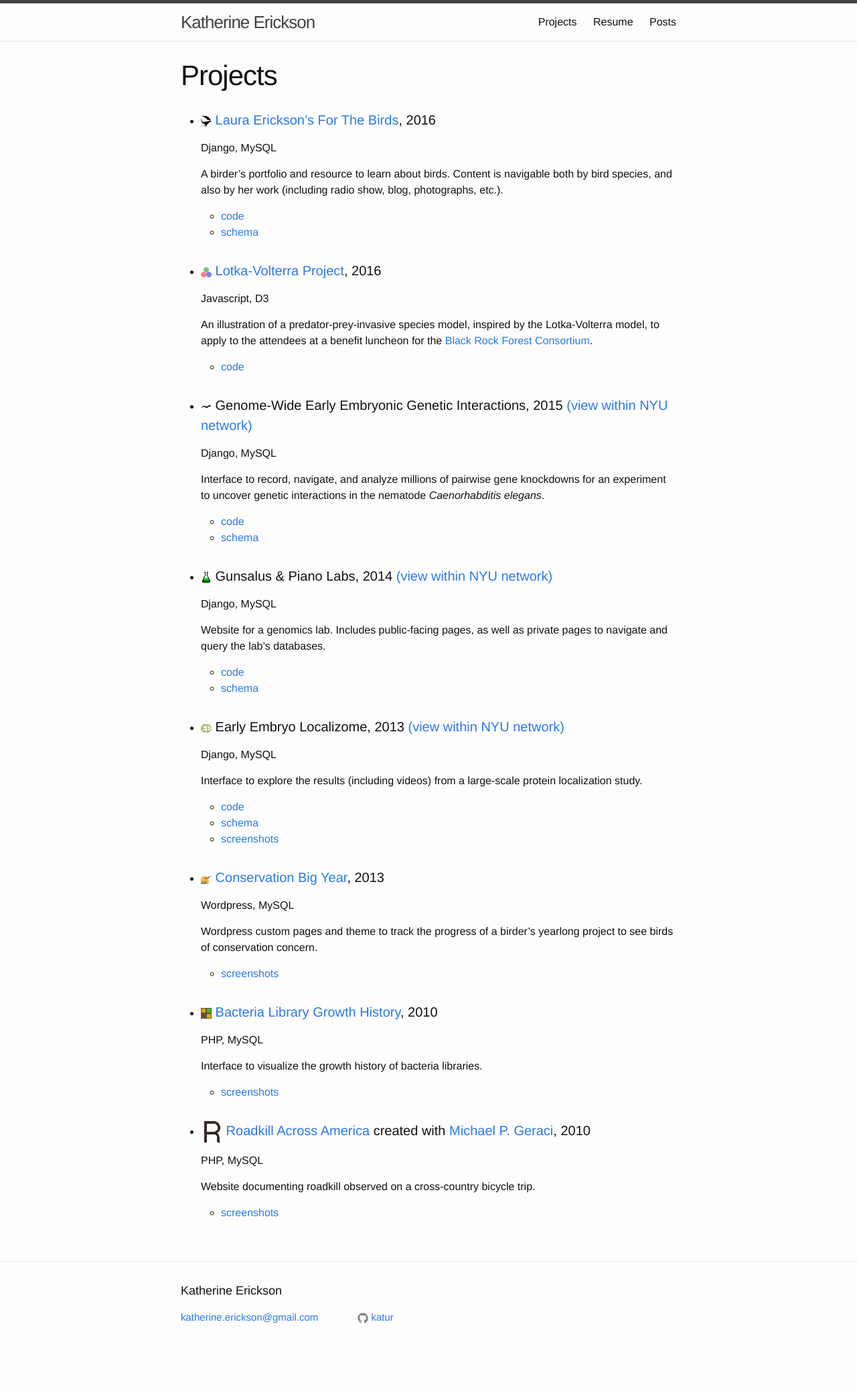
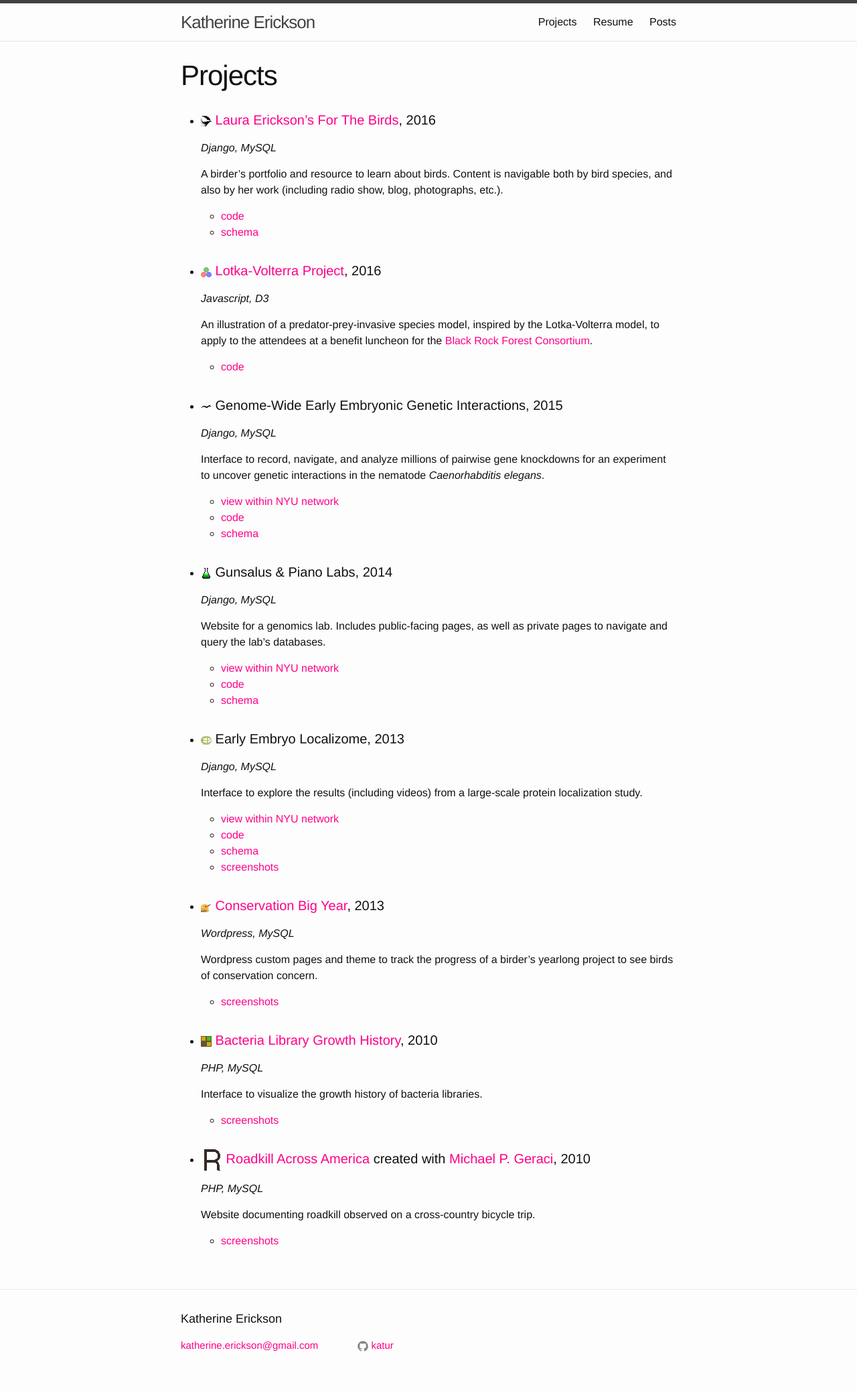
Before and after one commit to katur/katherineerickson, a Jekyll site: the page built from projects.md, in a window 1280 px wide. Shown: the whole page at 67% size. Built offline with Jekyll 4.4.1, drawn with Linux system fonts in a browser that asks for light colours; before the commit the page ends 2038 px from its top, so only the background shows below that.

Commit message:
Update link colors

```diff
--- a/_sass/_base.scss
+++ b/_sass/_base.scss
@@ -91,16 +91,11 @@ h1, h2, h3, h4, h5, h6 {
  * Links
  */
 a {
-    color: $brand-color;
+    color: $link-color;
     text-decoration: none;
 
-    &:visited {
-        color: darken($brand-color, 15%);
-    }
-
     &:hover {
-        color: $text-color;
-        text-decoration: underline;
+        color: $link-hover-color;
     }
 }
 
--- a/css/main.scss
+++ b/css/main.scss
@@ -4,8 +4,12 @@
 @charset "utf-8";
 
 
+// Our variables
 
-// Our variables
+$pink: #ff0088;
+$orange: #ff9900;
+$brown: #d18d62;
+
 $base-font-family: "Helvetica Neue", Helvetica, Arial, sans-serif;
 $base-font-size:   16px;
 $base-font-weight: 400;
@@ -16,7 +20,10 @@ $spacing-unit:     30px;
 
 $text-color:       #111;
 $background-color: #fdfdfd;
-$brand-color:      #2a7ae2;
+// $brand-color:   #2a7ae2;
+
+$link-color: $pink;
+$link-hover-color: $orange;
 
 $grey-color:       #828282;
 $grey-color-light: lighten($grey-color, 40%);
--- a/projects.md
+++ b/projects.md
@@ -8,7 +8,7 @@ order: 0
 
 - #### ![chickadee icon](/images/favicons/chickadee.ico) [Laura Erickson's For The Birds](http://www.lauraerickson.com), 2016
 
-  Django, MySQL
+  *Django, MySQL*
 
   A birder's portfolio and resource to learn about birds. Content is navigable
   both by bird species, and also by her work
@@ -20,7 +20,7 @@ order: 0
 
 - #### ![lotkavolterra icon](/images/favicons/lotkavolterra.ico) [Lotka-Volterra Project](http://lotkavolterra.katherineerickson.com), 2016
 
-  Javascript, D3
+  *Javascript, D3*
 
   An illustration of a predator-prey-invasive species model, inspired by the
   Lotka-Volterra model, to apply to the attendees at a benefit luncheon for the
@@ -29,36 +29,39 @@ order: 0
   - [code](http://github.com/katur/lotkavolterra)
 
 
-- #### ![C. elegans icon](/images/favicons/elegans.ico) Genome-Wide Early Embryonic Genetic Interactions, 2015 [(view within NYU network)](http://eegi.bio.nyu.edu)
+- #### ![C. elegans icon](/images/favicons/elegans.ico) Genome-Wide Early Embryonic Genetic Interactions, 2015
 
-  Django, MySQL
+  *Django, MySQL*
 
   Interface to record, navigate, and analyze millions of pairwise gene
   knockdowns for an experiment to uncover genetic interactions in the
   nematode *Caenorhabditis elegans*.
 
+  - [view within NYU network](http://eegi.bio.nyu.edu)
   - [code](http://github.com/katur/eegi)
   - [schema](https://www.lucidchart.com/documents/view/18217c4a-69c6-44f8-bf4f-0acf15e28973)
 
 
-- #### ![Erlenmeyer flask icon](/images/favicons/erlenmeyer.ico) Gunsalus &amp; Piano Labs, 2014 [(view within NYU network)](http://gunsaluspiano.bio.nyu.edu)
+- #### ![Erlenmeyer flask icon](/images/favicons/erlenmeyer.ico) Gunsalus &amp; Piano Labs, 2014
 
-  Django, MySQL
+  *Django, MySQL*
 
   Website for a genomics lab. Includes public-facing pages, as well as private
   pages to navigate and query the lab's databases.
 
+  - [view within NYU network](http://gunsaluspiano.bio.nyu.edu)
   - [code](http://github.com/katur/gunsiano)
   - [schema](https://www.lucidchart.com/documents/view/149b1a73-c8c0-46cf-bc42-2841b784b69a)
 
 
-- #### ![localizome project icon](/images/favicons/localizome.ico) Early Embryo Localizome, 2013 [(view within NYU network)](http://eelocalizome.bio.nyu.edu)
+- #### ![localizome project icon](/images/favicons/localizome.ico) Early Embryo Localizome, 2013
 
-  Django, MySQL
+  *Django, MySQL*
 
   Interface to explore the results (including videos) from a large-scale
   protein localization study.
 
+  - [view within NYU network](http://eelocalizome.bio.nyu.edu)
   - [code](http://github.com/katur/localizome)
   - [schema](https://www.lucidchart.com/documents/view/7b1804c6-01fd-47b8-b79d-db626749afdc)
   - [screenshots](/screenshots.html#localizome)
@@ -66,7 +69,7 @@ order: 0
 
 - #### ![prothonotary warbler icon](/images/favicons/prothonotary.ico) [Conservation Big Year](http://www.conservationbigyear.com), 2013
 
-  Wordpress, MySQL
+  *Wordpress, MySQL*
 
   Wordpress custom pages and theme to track the progress of a
   birder's yearlong project to see birds of conservation concern.
@@ -76,7 +79,7 @@ order: 0
 
 - #### ![bacteria growth history icon](/images/favicons/bacteria.ico) [Bacteria Library Growth History](http://lab.katherineerickson.com), 2010
 
-  PHP, MySQL
+  *PHP, MySQL*
 
   Interface to visualize the growth history of bacteria libraries.
 
@@ -85,7 +88,7 @@ order: 0
 
 - #### ![roadkill site icon](/images/favicons/roadkill.ico) [Roadkill Across America](http://roadkill.michaelgeraci.com/) created with [Michael P. Geraci](http://michaelgeraci.com), 2010
 
-  PHP, MySQL
+  *PHP, MySQL*
 
   Website documenting roadkill observed on a cross-country
   bicycle trip.
```
Also changed, not shown: 1 other file.
